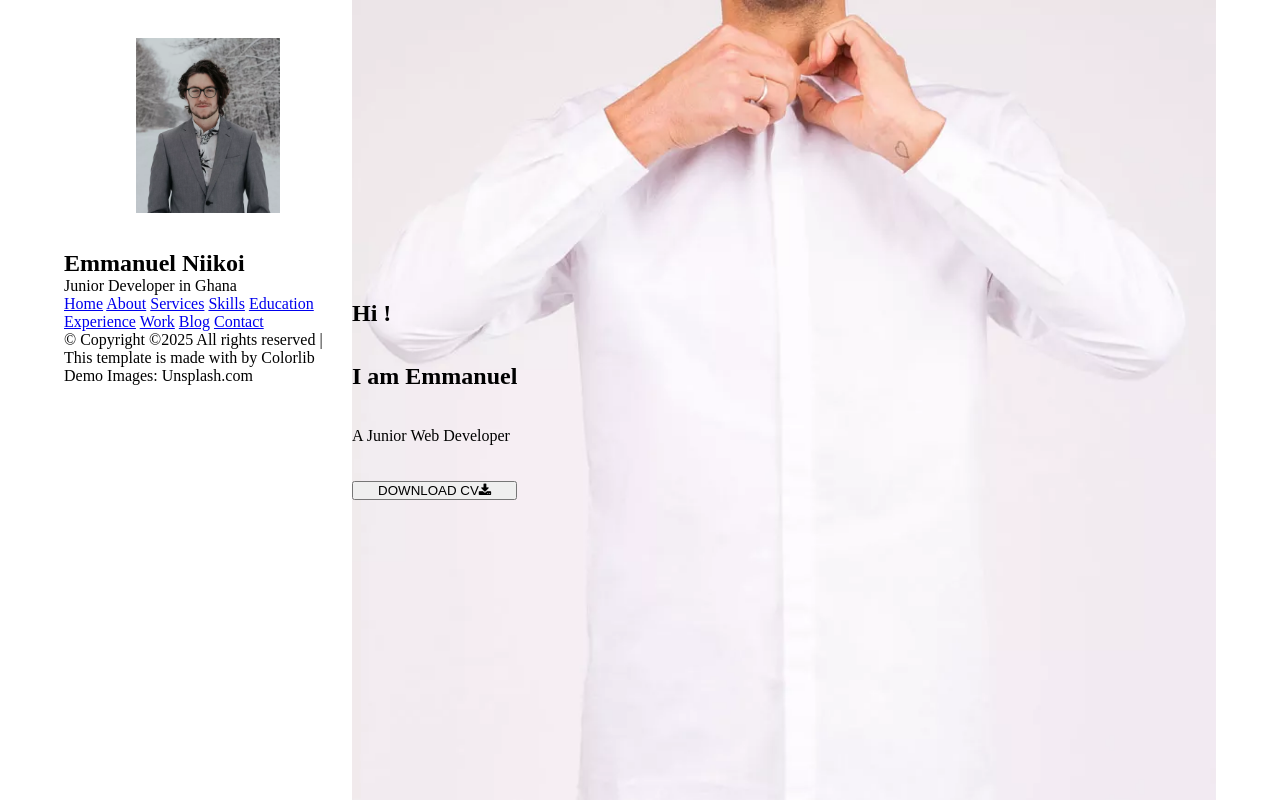
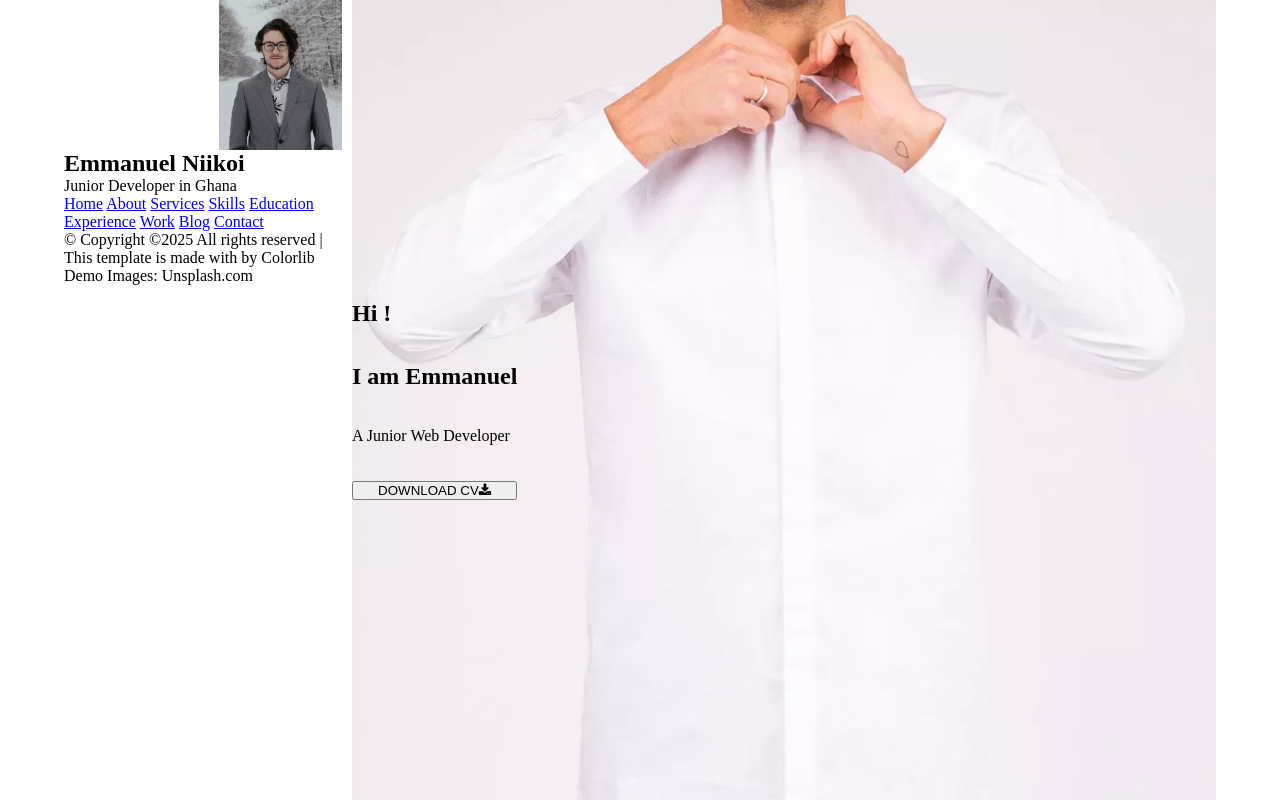
Before and after one commit to manuelashy/portfolio, a plain HTML site: page index.html in a window 1280 px wide. Drawn offline with Linux system fonts and the light colour scheme.

Commit message:
second commit

```diff
--- a/css/style.css
+++ b/css/style.css
@@ -12,8 +12,8 @@
 
 .avatar {
   background: url(../Images/avatar.png);
-    height: 250px;
-    width: 50%;
+  height: 150px;
+  width: 150%;
   margin: auto;
   background-position: center;
   background-size: contain;
```
Lines whose indentation alone changed are shown as unchanged.
